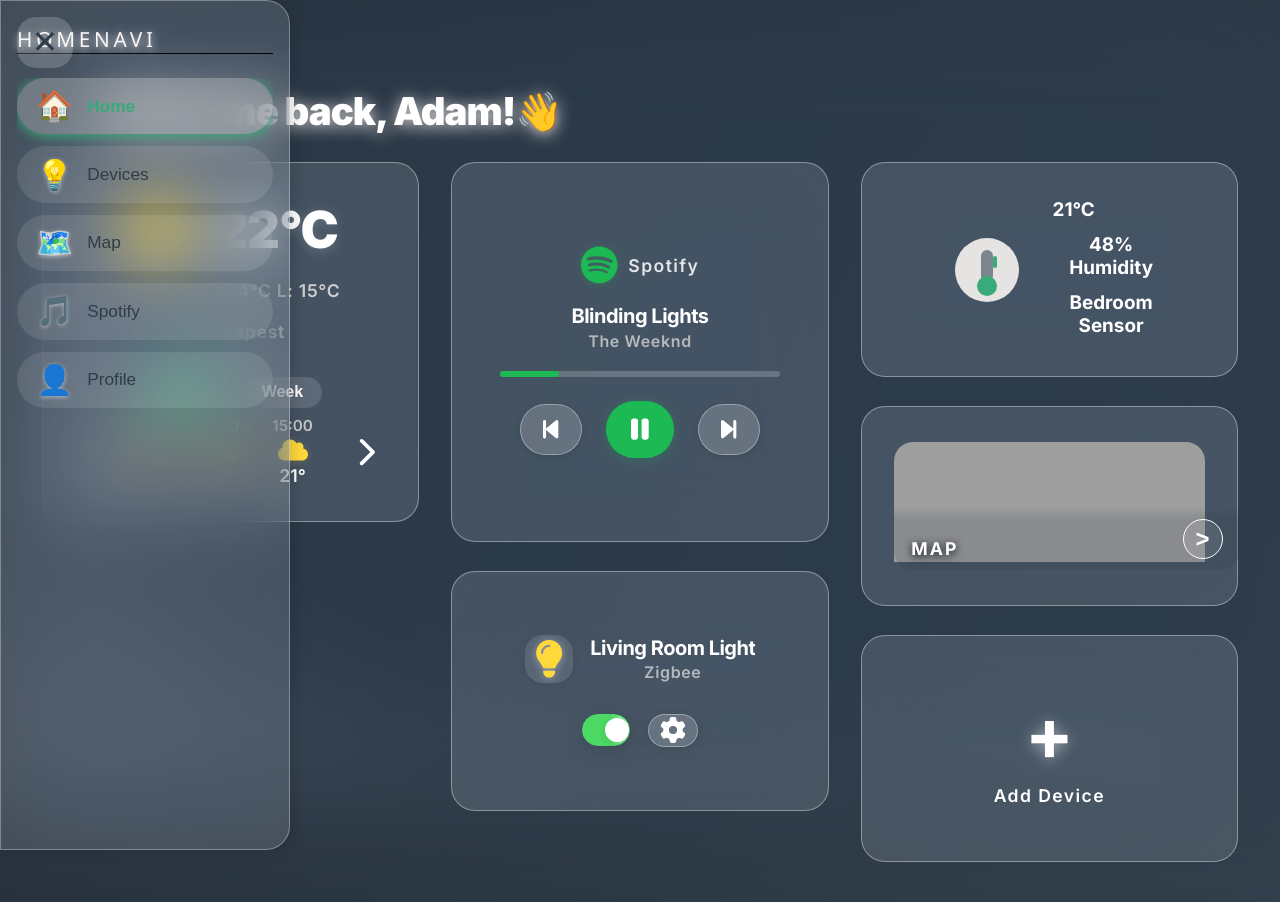
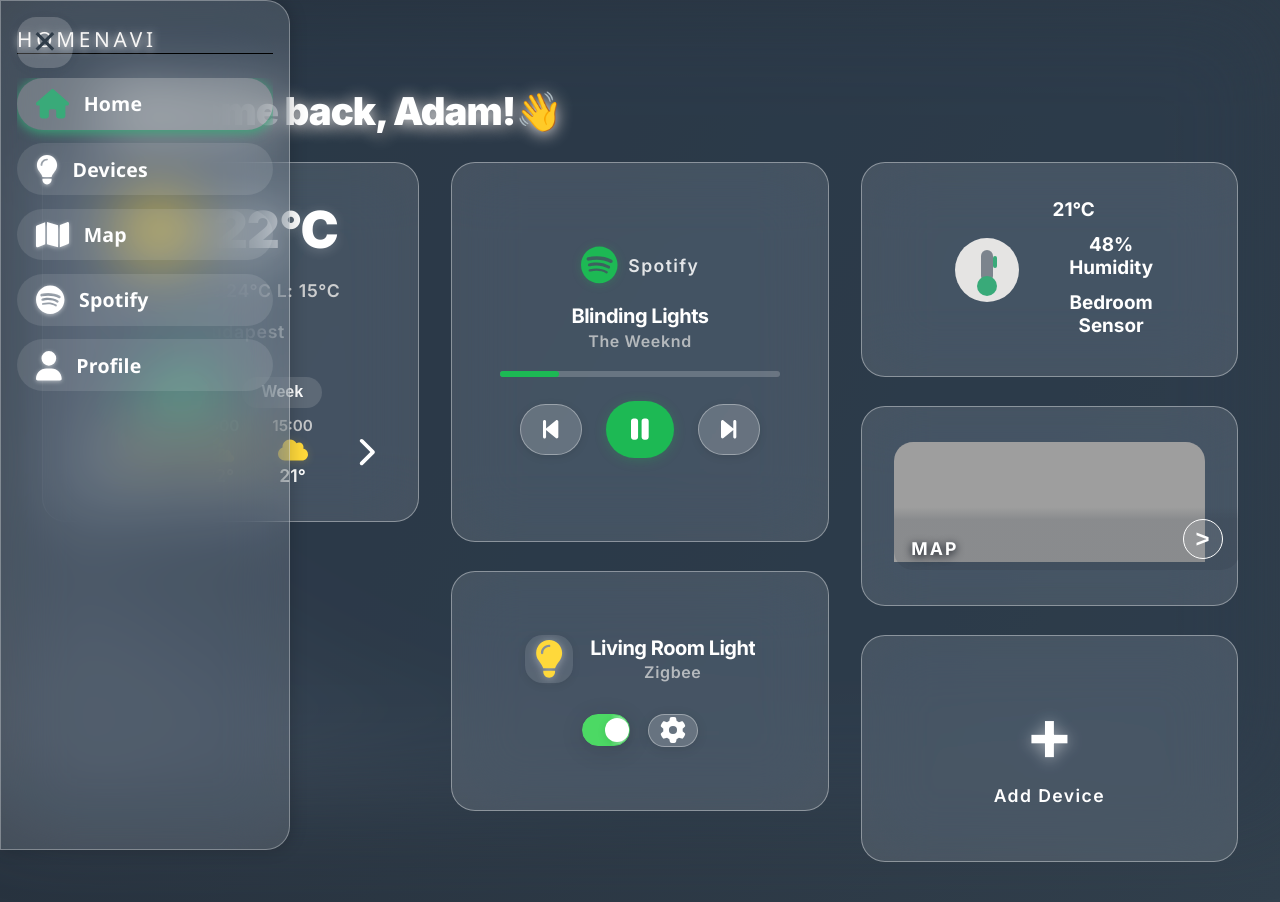
Before and after one commit to PetoAdam/homenavi, a React (Vite) app in the folder homenavi/: page / in a window 1280 px wide. Both pictures are taken after a click on the button "Open menu". Built offline with nearby package versions, Linux system fonts and the light colour scheme; grey boxes are pictures that could not be loaded.

Commit message:
Refactor Sidebar and MenuItem components to use FontAwesome icons for improved UI consistency

```diff
--- a/homenavi/src/components/MenuItem.jsx
+++ b/homenavi/src/components/MenuItem.jsx
@@ -1,4 +1,5 @@
 import React from 'react';
+import { FontAwesomeIcon } from '@fortawesome/react-fontawesome';
 
 export default function MenuItem({ icon, label, active, onClick }) {
   return (
--- a/homenavi/src/components/Sidebar.css
+++ b/homenavi/src/components/Sidebar.css
@@ -1,102 +1,55 @@
-/* Sidebar styles extracted from App.css */
+/*
+  Sidebar.css - iOS Control Center glass style tweaks
+*/
 .sidebar {
-  background: rgba(255, 255, 255, 0.13);
-  border-radius: 1.5rem;
-  box-shadow: none;
-  backdrop-filter: blur(32px) saturate(120%);
-  -webkit-backdrop-filter: blur(32px) saturate(120%);
-  border: 1.2px solid rgba(255,255,255,0.32);
-  transition: box-shadow 0.7s cubic-bezier(.4,2,.6,1), border 0.7s, transform 0.6s cubic-bezier(.4,2,.6,1), filter 0.6s;
-  padding: 2.5rem 1.5rem;
-  width: 16rem;
-  min-width: 16rem;
-  max-width: 16rem;
-  height: calc(100vh - 10rem);
-  min-height: calc(100vh - 10rem);
-  position: fixed;
-  top: 1.2rem;
-  left: 1.2rem;
-  margin: 1.2rem 0 1.2rem 1.2rem;
-  margin-bottom: 2rem;
-  padding-bottom: 2rem;
-  display: flex;
-  flex-direction: column;
-  justify-content: flex-start;
-  z-index: 100;
-  border-right: 1.5px solid rgba(255,255,255,0.32);
+  /* Already glassy, but add a subtle border and more blur for iOS feel */
+  background: rgba(255,255,255,0.16);
+  border-radius: 2rem;
+  box-shadow: 0 8px 32px 0 rgba(31,38,135,0.18);
+  border: 1.5px solid rgba(255,255,255,0.22);
+  backdrop-filter: blur(36px) saturate(120%);
+  -webkit-backdrop-filter: blur(36px) saturate(120%);
+  padding-top: 2.2rem;
+  padding-bottom: 2.2rem;
+  margin-top: 2.5rem;
+  margin-bottom: 2.5rem;
 }
 .sidebar nav {
-  display: flex;
-  flex-direction: column;
-  gap: 0.75rem;
-  margin-top: 1.5rem;
-  overflow-y: auto;
-  scrollbar-width: none;
+  gap: 1.1rem;
 }
-.sidebar nav::-webkit-scrollbar {
-  display: none;
+.menu-item {
+  background: rgba(255,255,255,0.18);
+  border-radius: 9999px;
+  border: 1.2px solid rgba(255,255,255,0.22);
+  box-shadow: 0 2px 12px 0 rgba(0,0,0,0.10);
+  color: #fff;
+  font-size: 1.22rem;
+  font-weight: 800;
+  letter-spacing: 0.01em;
+  font-family: 'Segoe UI', 'Arial', sans-serif;
+  padding: 0.85rem 1.5rem;
+  margin-bottom: 0.1rem;
+  transition: background 0.2s, color 0.2s, box-shadow 0.2s;
 }
-.sidebar.open {
-  transform: translateX(0);
+.menu-item .menu-icon {
+  font-size: 1.7em;
+  color: #fff;
+  filter: drop-shadow(0 1px 4px #fff8);
 }
-@media (max-width: 767px) {
-  .sidebar {
-    position: fixed;
-    top: 0;
-    left: 0;
-    height: 100vh;
-    min-height: 100vh;
-    width: 80vw;
-    max-width: 20rem;
-    border-radius: 0 1.5rem 1.5rem 0;
-    padding: 1.5rem 1rem;
-    z-index: 300;
-    box-shadow: 2px 0 24px 0 rgba(0,0,0,0.22);
-    background: rgba(255,255,255,0.13);
-    transform: translateX(-100%);
-    transition: transform 0.35s cubic-bezier(.4,1.4,.6,1), box-shadow 0.3s;
-  }
-  .sidebar.open {
-    transform: translateX(0);
-    transition: transform 0.35s cubic-bezier(.4,1.4,.6,1), box-shadow 0.3s;
-    box-shadow: 2px 0 32px 0 rgba(44,54,67,0.22);
-  }
+.menu-item span:last-child {
+  color: #fff;
+  font-size: 1.22rem;
+  font-weight: 800;
+  letter-spacing: 0.01em;
+  font-family: 'Segoe UI', 'Arial', sans-serif;
 }
-.glass-logo {
-  font-family: 'Segoe UI', 'Arial', sans-serif;
-  font-size: 1.3rem;
-  font-weight: 400;
-  letter-spacing: 0.18em;
-  color: #e5e4e3;
-  text-transform: uppercase;
-  background: none;
-  -webkit-background-clip: unset;
-  -webkit-text-fill-color: unset;
-  text-shadow: 0 1.5px 8px #e5e4e3;
-  filter: blur(0.1px) brightness(1.08);
+.menu-item.active, .menu-item:hover, .menu-item:focus {
+  background: rgba(229,228,227,0.28);
+  color: #39aa79;
+  box-shadow: 0 2px 12px 0 #39aa7933;
 }
-.menu-btn, .close-btn {
-  background: rgba(255,255,255,0.18);
-  border: none;
-  border-radius: 1.2rem;
-  color: #2f3c49;
-  font-size: 2rem;
-  padding: 0.4rem 0.9rem;
-  box-shadow: 0 2px 8px 0 rgba(44,54,67,0.10);
-  transition: background 0.2s, color 0.2s, box-shadow 0.2s;
-  cursor: pointer;
-  outline: none;
-  margin-left: 0;
-  position: fixed;
-  top: 16px;
-  left: 16px;
-  z-index: 50;
+.menu-item.active .menu-icon,
+.menu-item:hover .menu-icon {
+  color: #39aa79;
+  filter: none;
 }
-.menu-btn:hover, .close-btn:hover {
-  background: rgba(229,228,227,0.32);
-  color: #39aa79;
-}
-.menu-btn:active, .close-btn:active {
-  background: #e5e4e3;
-  color: #39aa79;
-}
--- a/homenavi/src/components/Sidebar.jsx
+++ b/homenavi/src/components/Sidebar.jsx
@@ -1,14 +1,18 @@
 import React from 'react';
 import { useLocation, useNavigate } from 'react-router-dom';
+import { FontAwesomeIcon } from '@fortawesome/react-fontawesome';
+import { faHouse, faLightbulb, faMap, faUser } from '@fortawesome/free-solid-svg-icons';
 import MenuItem from './MenuItem';
+import { faSpotify } from '@fortawesome/free-brands-svg-icons';
 import { BREAKPOINTS, isPermanentSidebarWidth } from '../breakpoints.js';
+import './Sidebar.css';
 
 const menuItems = [
-  { name: 'Home', path: '/', icon: '🏠' },
-  { name: 'Devices', path: '/devices', icon: '💡' },
-  { name: 'Map', path: '/map', icon: '🗺️' },
-  { name: 'Spotify', path: '/spotify', icon: '🎵' },
-  { name: 'Profile', path: '/profile', icon: '👤' },
+  { name: 'Home', path: '/', icon: <FontAwesomeIcon icon={faHouse} /> },
+  { name: 'Devices', path: '/devices', icon: <FontAwesomeIcon icon={faLightbulb} /> },
+  { name: 'Map', path: '/map', icon: <FontAwesomeIcon icon={faMap} /> },
+  { name: 'Spotify', path: '/spotify', icon: <FontAwesomeIcon icon={faSpotify} /> },
+  { name: 'Profile', path: '/profile', icon: <FontAwesomeIcon icon={faUser} /> },
 ];
 
 export default function Sidebar({ menuOpen, setMenuOpen }) {
```
